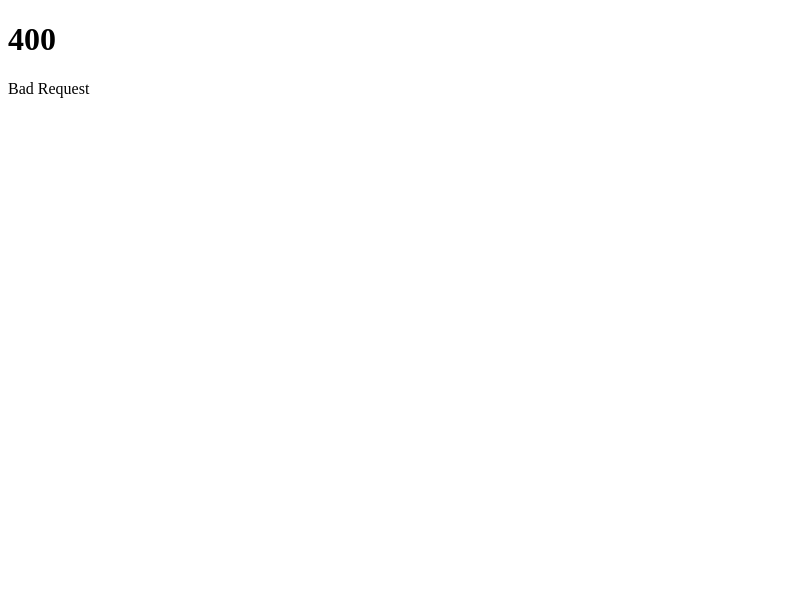
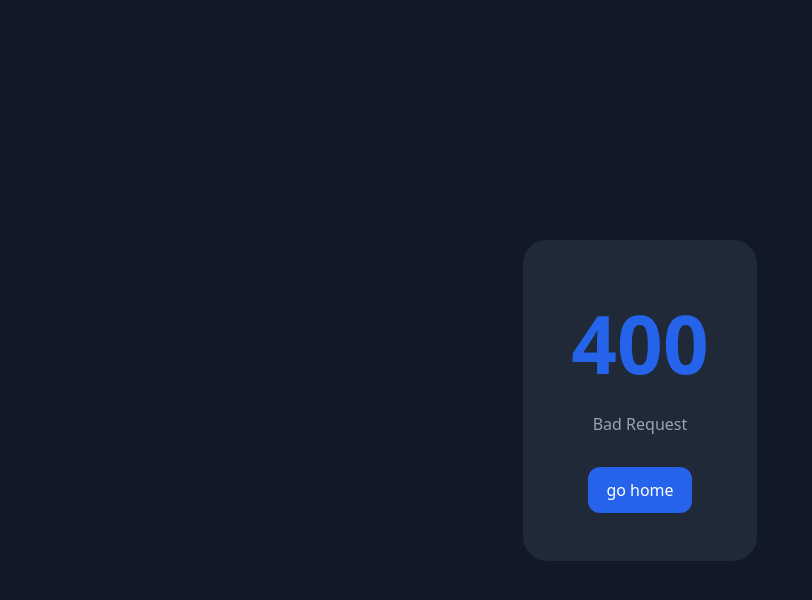
Before and after one commit to LeylinFeyler/HTTP-server, a plain HTML site: page static/400.html in a window 1280 px wide. Shown: the whole page, without its empty margins (0-812 px from the left). Drawn offline with Linux system fonts and the light colour scheme.

Commit message:
improve error pages styling

```diff
--- a/static/400.html
+++ b/static/400.html
@@ -1,15 +1,27 @@
 <!DOCTYPE html>
-<html>
+<html lang="en">
 
 <head>
+    <meta charset="UTF-8">
+
     <title>400 Bad Request</title>
+
+    <link rel="stylesheet" href="/css/error.css">
 </head>
 
 <body>
 
-    <h1>400</h1>
+    <main class="card">
 
-    <p>Bad Request</p>
+        <h1>400</h1>
+
+        <p>Bad Request</p>
+
+        <a href="/">
+            go home
+        </a>
+
+    </main>
 
 </body>
 
--- /dev/null
+++ b/static/css/error.css
@@ -0,0 +1,43 @@
+* {
+    box-sizing: border-box;
+}
+
+body {
+    margin: 0;
+    min-height: 100vh;
+    display: flex;
+    justify-content: center;
+    align-items: center;
+    background: #111827;
+    color: #e5e7eb;
+    font-family: system-ui, sans-serif;
+}
+
+.card {
+    text-align: center;
+    background: #1f2937;
+    padding: 48px;
+    border-radius: 24px;
+    max-width: 500px;
+}
+
+h1 {
+    margin: 0;
+    font-size: 5rem;
+    color: #2563eb;
+}
+
+p {
+    color: #9ca3af;
+    margin: 16px 0;
+}
+
+a {
+    display: inline-block;
+    margin-top: 16px;
+    color: white;
+    text-decoration: none;
+    background: #2563eb;
+    padding: 12px 18px;
+    border-radius: 12px;
+}
```
Also changed, not shown: static/403.html (+15 -3 lines), static/404.html (+27 -2 lines), static/500.html (+15 -3 lines).
